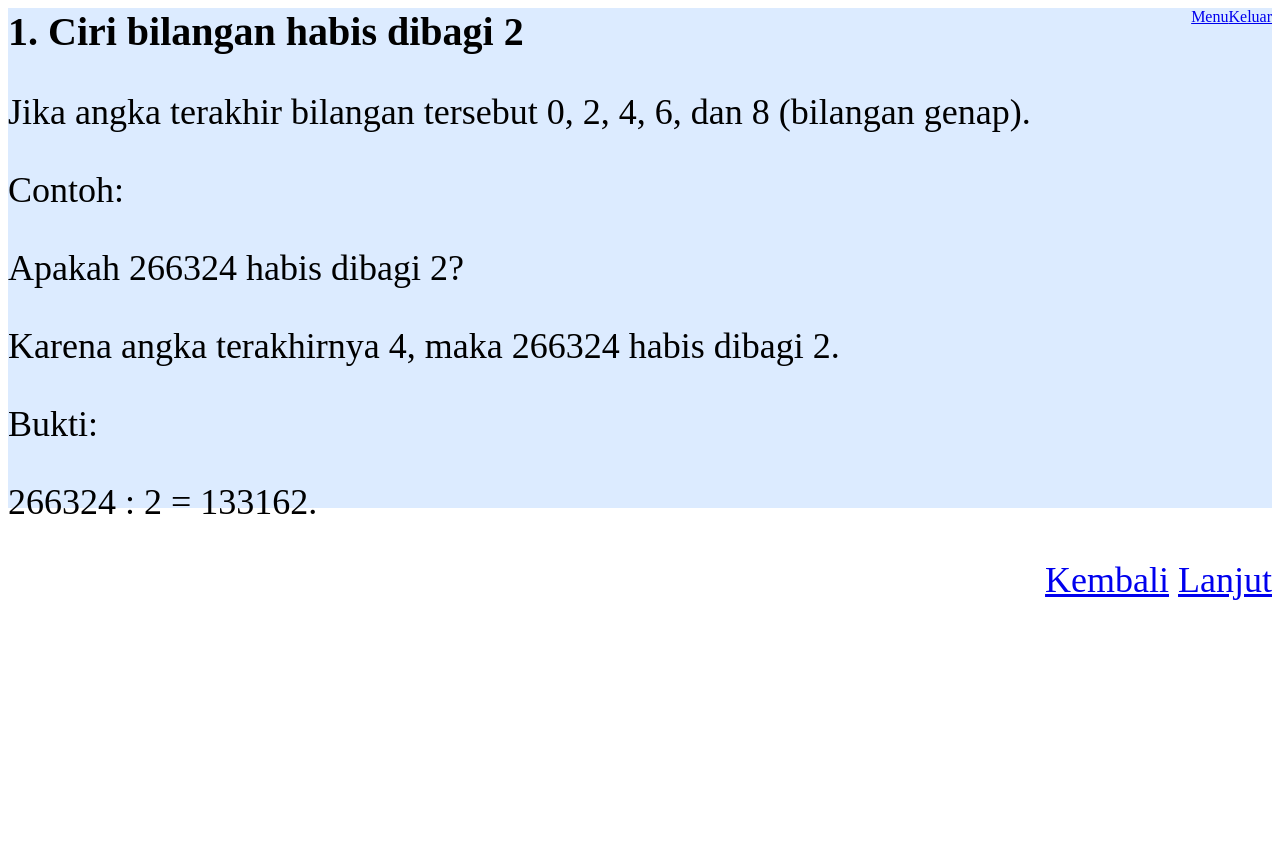
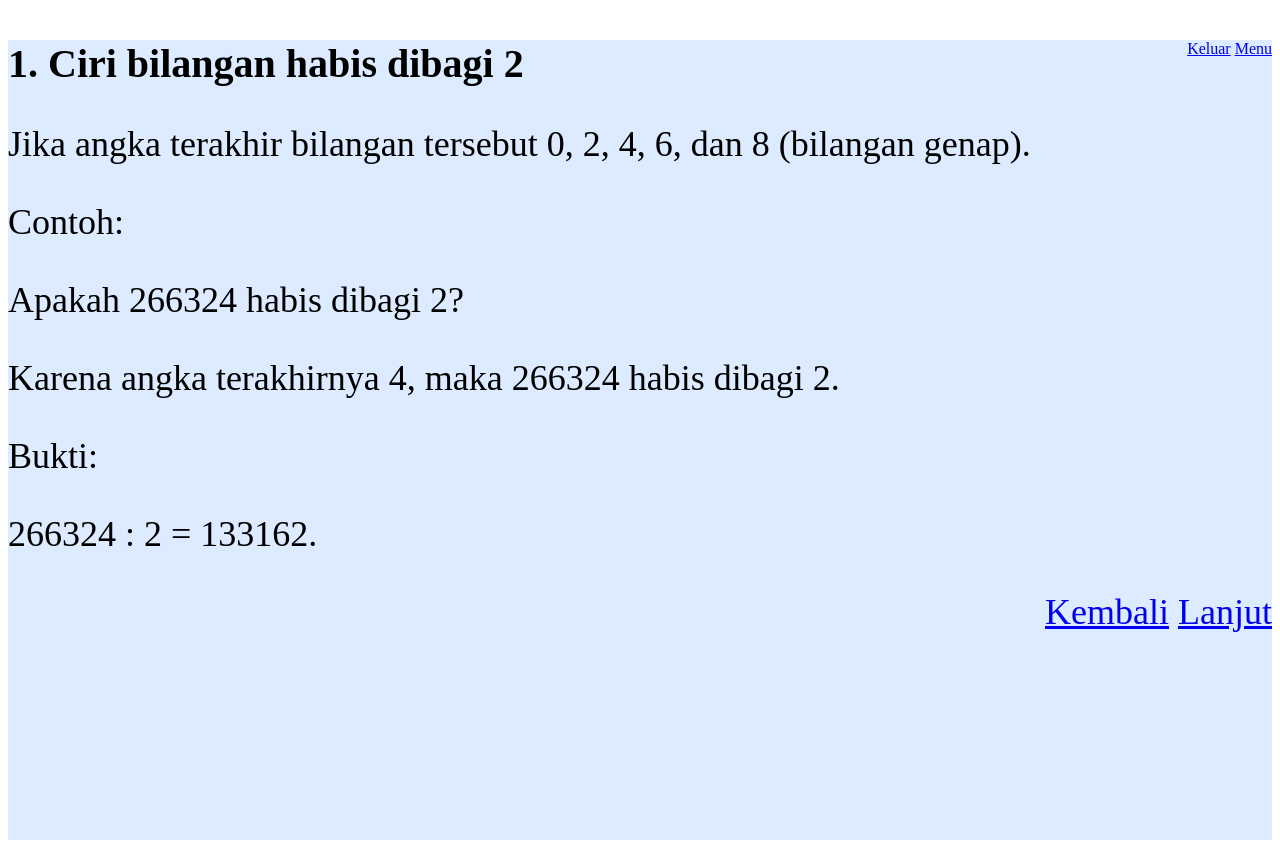
Before and after one commit to IlfiNurDiana/BilanganMateri, a plain HTML site: page index.html in a window 1280 px wide. Before the commit the page ends 800 px from the top, so only its background shows below. Drawn offline with Linux system fonts and the light colour scheme.

Commit message:
Update Materi.css

```diff
--- a/Materi.css
+++ b/Materi.css
@@ -4,18 +4,20 @@ body {
 .header {
   background-color: #dcebff;
   color: black;
-  height: 500px;
+  height: 800px;
   weight: 700px;
 }
-.keluar a {
+.keluar {
   float: right;
   font-size; 36px;
 }
 h1 {
   font-size: 40px;
+  margin-top: 40px;
 }
 p {
   font-size: 36px;
+  margin right: 10px;
 }
 .kembali {
   float: right;
```
